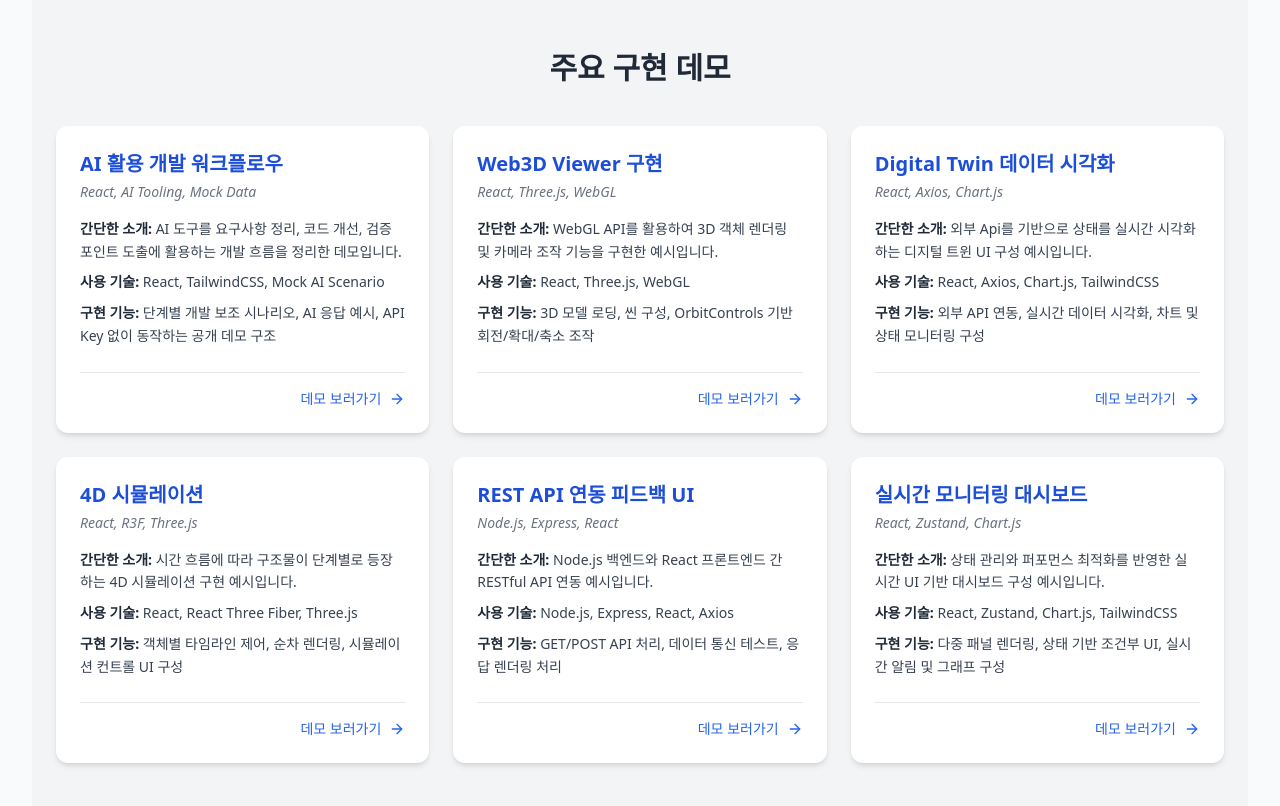
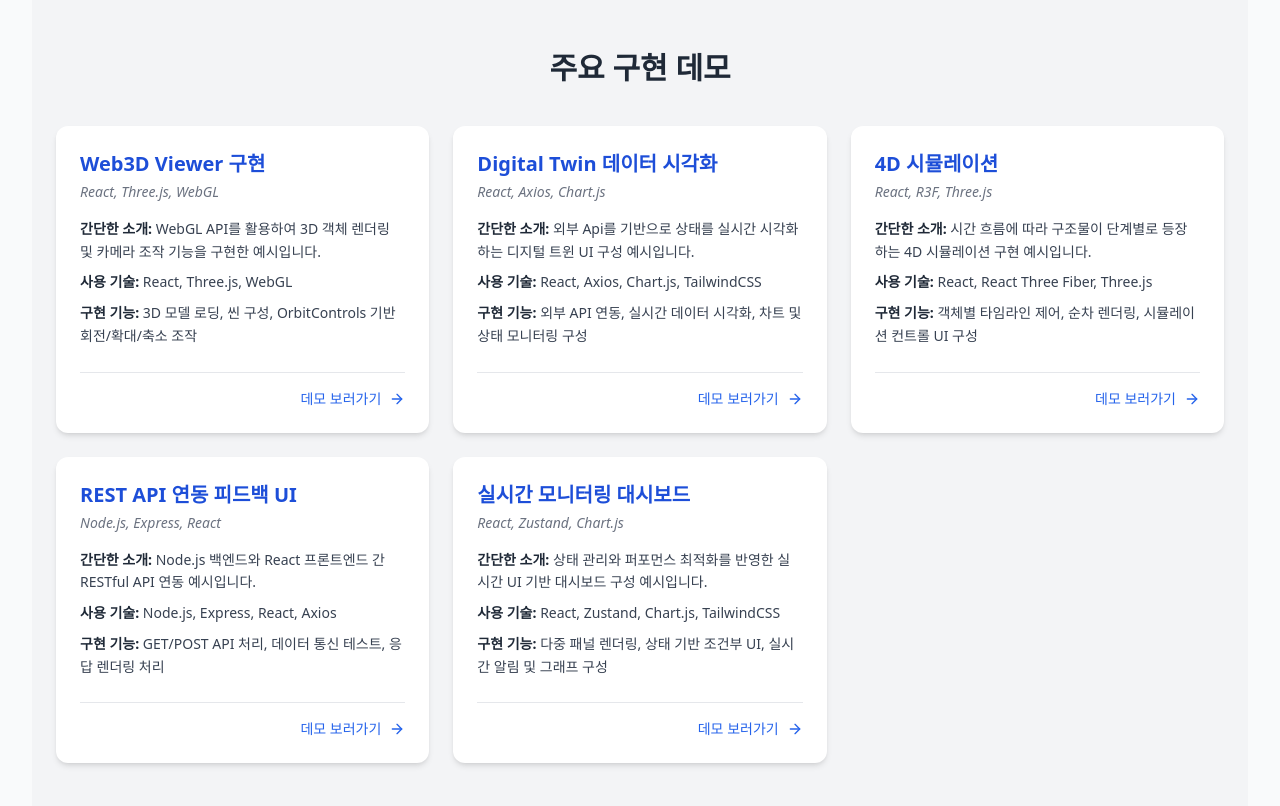
Before and after one commit to okkosk10/portfolio, a React (Vite) app: page / in a window 1280 px wide. Shown: the part 2420-3226 px from the top of the page. Built offline with nearby package versions, Linux system fonts and the light colour scheme.

Commit message:
Hide unfinished AI workflow demo

```diff
--- a/src/App.jsx
+++ b/src/App.jsx
@@ -16,7 +16,6 @@ const DigitalTwinDemo = lazy(() => import("./demo/DigitalTwin"));
 const Simulation4D = lazy(() => import("./demo/FourDSimulation"));
 const ApiDemo = lazy(() => import("./demo/ApiDemo"));
 const DashboardDemo = lazy(() => import("./demo/DashboardDemo"));
-const AiWorkflowDemo = lazy(() => import("./demo/AiWorkflow"));
 
 function DemoRoute({ children }) {
   return (
@@ -33,10 +32,8 @@ function DemoRoute({ children }) {
 }
 
 export default function App() {
-
   return (
     <Routes>
-      {/* 메인 포트폴리오 페이지 */}
       <Route
         path="/"
         element={
@@ -58,7 +55,6 @@ export default function App() {
       <Route path="/demo/4d-simulation" element={<DemoRoute><Simulation4D /></DemoRoute>} />
       <Route path="/demo/api-integration" element={<DemoRoute><ApiDemo /></DemoRoute>} />
       <Route path="/demo/dashboard" element={<DemoRoute><DashboardDemo /></DemoRoute>} />
-      <Route path="/demo/ai-workflow" element={<DemoRoute><AiWorkflowDemo /></DemoRoute>} />
     </Routes>
   );
 }
--- a/src/data/demoList.js
+++ b/src/data/demoList.js
@@ -1,13 +1,5 @@
 // data/demoList.js
 const demos = [
-    {
-      title: "AI 활용 개발 워크플로우",
-      slug: "ai-workflow",
-      stack: "React, AI Tooling, Mock Data",
-      intro: "AI 도구를 요구사항 정리, 코드 개선, 검증 포인트 도출에 활용하는 개발 흐름을 정리한 데모입니다.",
-      tech: "React, TailwindCSS, Mock AI Scenario",
-      features: "단계별 개발 보조 시나리오, AI 응답 예시, API Key 없이 동작하는 공개 데모 구조"
-    },
     {
       title: "Web3D Viewer 구현",
       slug: "3d-viewer",
```
Also changed, not shown: 1 other file (tests, documents, lock files or other folders).
